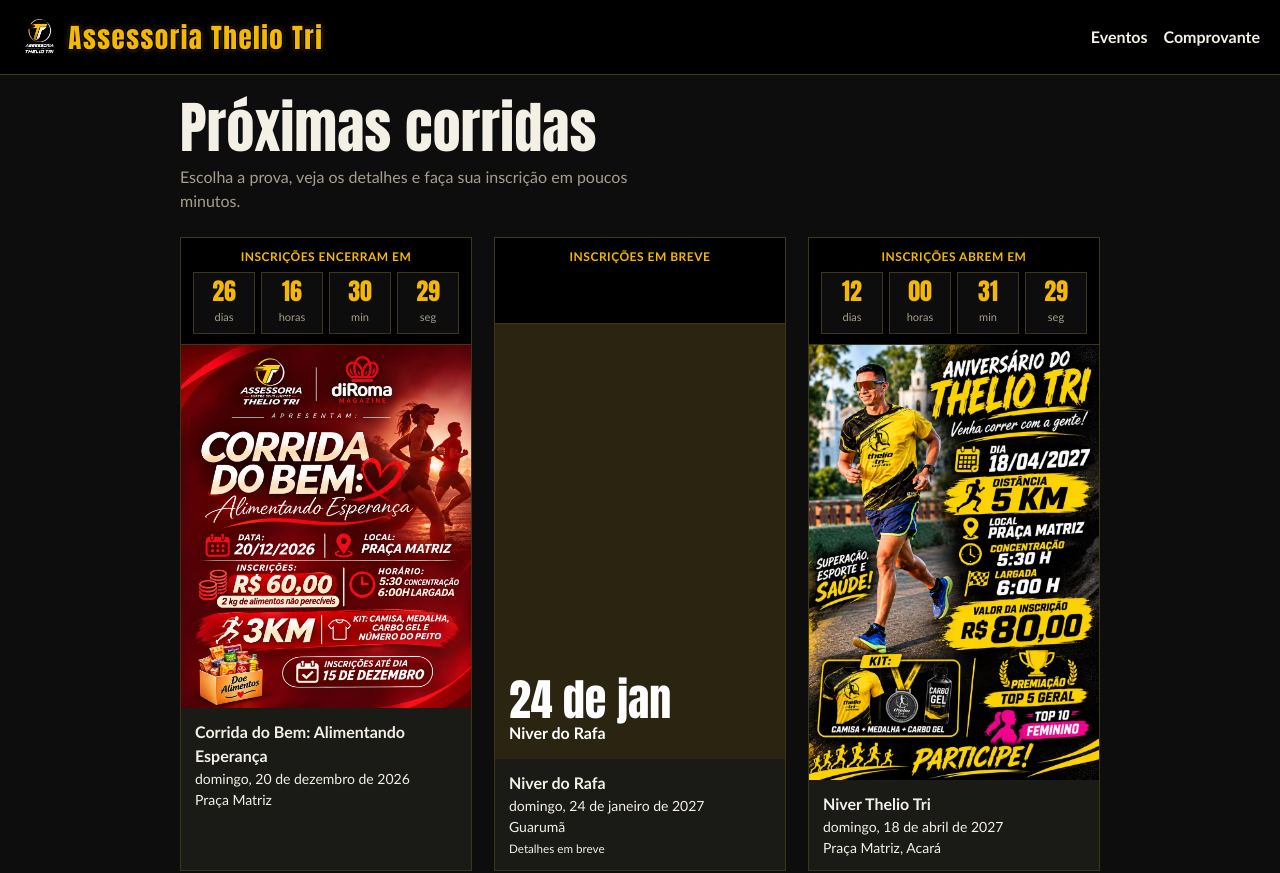
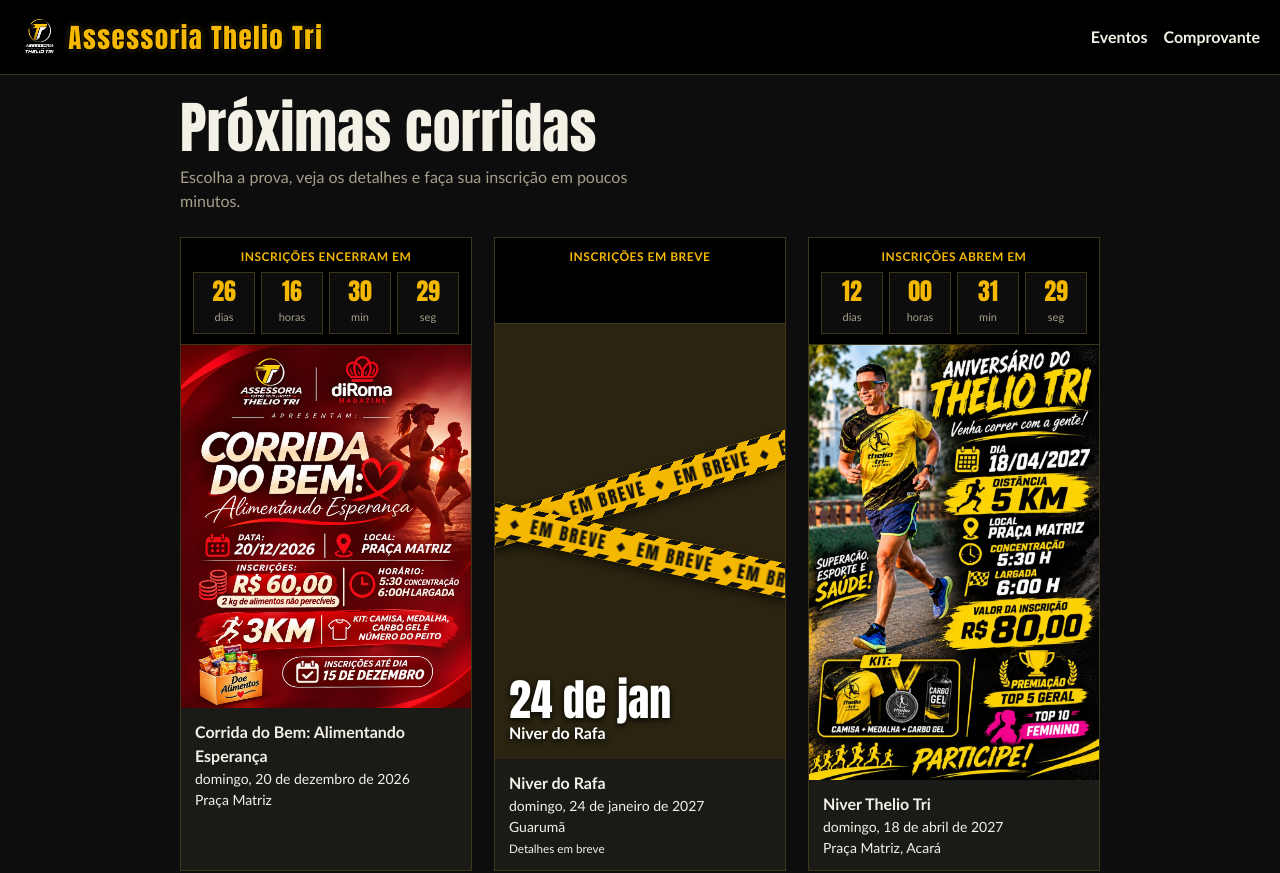
Before and after one commit to ezequiasdaluz8-ux/theliotri1, a plain HTML site: page index.html in a window 1280 px wide. Shown: the top 873 px of the page. Drawn offline with Linux system fonts and the light colour scheme.

Commit message:
Update index.html

```diff
--- a/index.html
+++ b/index.html
@@ -22,7 +22,14 @@ h1{font-size:clamp(34px,7vw,56px);line-height:1}
 .ev{background:var(--card);border:1px solid var(--line);text-decoration:none;display:block}
 .flyer{aspect-ratio:2/3;display:flex;flex-direction:column;justify-content:flex-end;padding:14px;color:#fff;background-size:cover;background-position:center}
 .fw{overflow:hidden}.flyer{transition:transform .35s ease;will-change:transform}.ev:hover .flyer,.fw:hover .flyer{transform:scale(1.06)}.ev{transition:border-color .25s}.ev:hover{border-color:var(--accent)}
-@media(prefers-reduced-motion:reduce){.flyer,.ev{transition:none}.ev:hover .flyer,.fw:hover .flyer{transform:none}}
+.flyer.sem{position:relative;overflow:hidden}.flyer.sem>span{position:relative;z-index:2;text-shadow:0 2px 6px #000}
+.fita{position:absolute;left:-40%;width:180%;height:34px;background:var(--accent);color:#111;overflow:hidden;display:flex;align-items:center;z-index:1;box-shadow:0 4px 10px rgba(0,0,0,.55)}
+.fita::before,.fita::after{content:"";position:absolute;left:0;right:0;height:5px;background:repeating-linear-gradient(-45deg,#111 0 8px,var(--accent) 8px 16px)}
+.fita::before{top:0}.fita::after{bottom:0}
+.fita .fm{display:flex;width:max-content;animation:fita 14s linear infinite;font:400 17px/1 Impact,"Arial Narrow",sans-serif;letter-spacing:2px;white-space:nowrap}
+.fita .fm span{padding-right:0}
+.f1{top:34%;transform:rotate(-16deg)}.f2{top:48%;transform:rotate(12deg)}.f2 .fm{animation-direction:reverse;animation-duration:18s}
+@keyframes fita{to{transform:translateX(-50%)}}
 .flyer .d{font:400 44px/1 Impact,sans-serif}
 .flyer .n{font-weight:700}
 .ev .meta{padding:12px 14px;font-size:14px}
@@ -100,7 +107,8 @@ const esc=s=>String(s).replace(/[&<>"']/g,c=>({"&":"&amp;","<":"&lt;",">":"&gt;"
 $("#brand").textContent=CONFIG.nome;
 
 function flyer(e){const bg=(e.flyer?`background-image:url('${e.flyer}')`:`background:${e.cor}`)+(e.ratio?`;aspect-ratio:${e.ratio}`:"");
-  return `<div class="fw"><div class="flyer" style="${bg}">${e.flyer?"":`<span class="d">${sh(e.data)}</span><span class="n">${esc(e.nome)}</span>`}</div></div>`}
+  const t="EM BREVE ◆ ".repeat(12),fita=c=>`<div class="fita ${c}" aria-hidden="true"><div class="fm"><span>${t}</span><span>${t}</span></div></div>`;
+  return `<div class="fw"><div class="flyer${e.flyer?"":" sem"}" style="${bg}">${e.flyer?"":`${fita("f1")}${fita("f2")}<span class="d">${sh(e.data)}</span><span class="n">${esc(e.nome)}</span>`}</div></div>`}
 
 function home(){
   app.innerHTML=`<h1>Próximas corridas</h1><p class="lead">Escolha a prova, veja os detalhes e faça sua inscrição em poucos minutos.</p>
```
